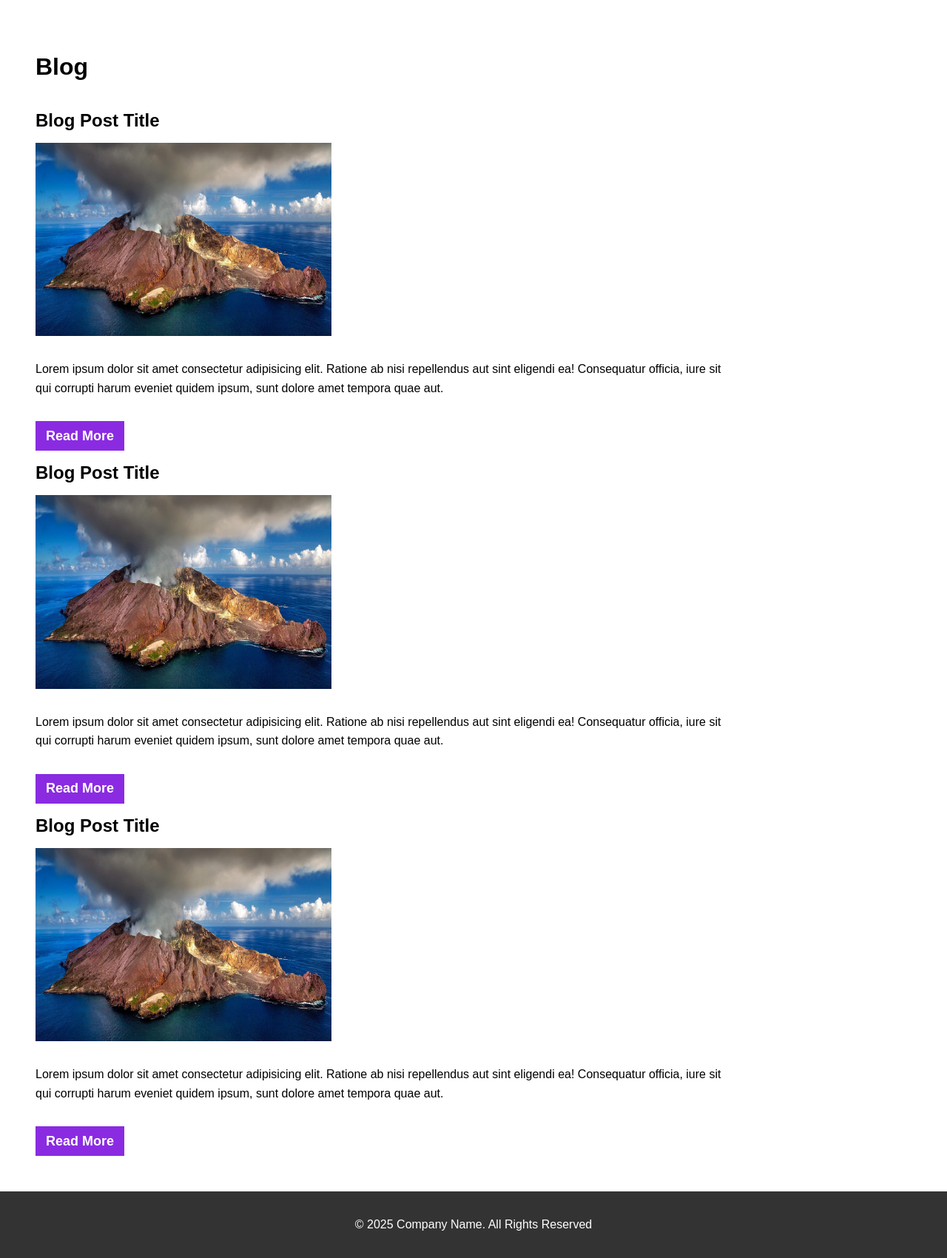
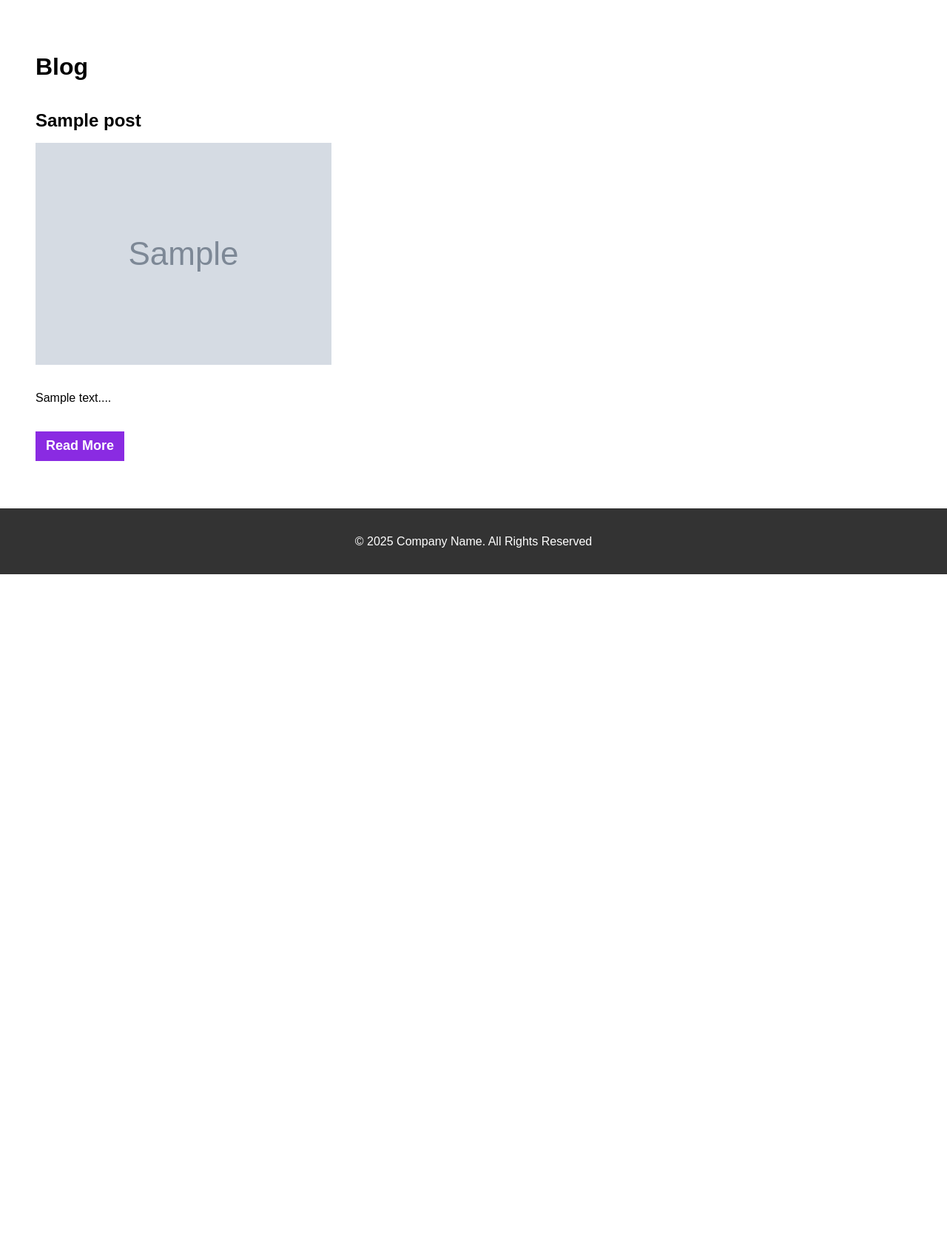
Before and after one commit to Practical-Web-Dev/cms-project, a PHP site: page /cms-project/blog.php in a window 1280 px wide. Shown: the part 88-1788 px from the top of the page at 74% size. After the commit the page ends 864 px from the top, so only its background shows below. Run offline with PHP 8.4, Linux system fonts and the light colour scheme; tables that the repository leaves empty or names only in its code hold one stand-in row (values such as "Sample post"); grey boxes marked "Sample" are stand-in pictures; some libraries are stand-ins or nearby versions.

Commit message:
create and loop posts complete

```diff
--- a/blog.php
+++ b/blog.php
@@ -1,31 +1,23 @@
+<?php
+require_once 'includes/config.php';
+ $result = $conn->query("SELECT * FROM posts ORDER BY created_at DESC");
+?>
 <?php $page_title = "Blog"; ?>
 <?php include 'includes/head.php' ?>
 <?php include 'includes/header.php' ?>
 <main class="main-content-container">
   <h1 class="page-header">Blog</h1>
+  <?php while ($post = $result->fetch_assoc()):?>
   <div class="blog-post">
-    <h2 class="post-heading">Blog Post Title</h2>
-    <img class="featured-img m-bottom" src="img/blog-post-img.jpg" alt="blog post image">
-    <p class="blog-text">Lorem ipsum dolor sit amet consectetur adipisicing elit. Ratione ab nisi repellendus aut sint
-      eligendi ea!
-      Consequatur officia, iure sit qui corrupti harum eveniet quidem ipsum, sunt dolore amet tempora quae aut.</p>
-    <a class="btn-link purple-bg" href="blog-post.php">Read More</a>
+    <h2 class="post-heading"><?php echo htmlspecialchars($post['title']);?></h2>
+    <?php if (!empty($post['featured_image'])): ?>
+    <img class="featured-img m-bottom" src="<?php echo htmlspecialchars($post['featured_image']);?>" alt="blog post image">
+    <?php endif; ?>
+    <p class="blog-text">
+      <?php echo substr(strip_tags($post['content']),0,200) . '...';?>
+    </p>
+    <a class="btn-link purple-bg" href="blog-post.php?id=<?php echo $post['id']; ?>">Read More</a>
   </div>
-  <div class="blog-post">
-    <h2 class="post-heading">Blog Post Title</h2>
-    <img class="featured-img m-bottom" src="img/blog-post-img.jpg" alt="blog post image">
-    <p class="blog-text">Lorem ipsum dolor sit amet consectetur adipisicing elit. Ratione ab nisi repellendus aut sint
-      eligendi ea!
-      Consequatur officia, iure sit qui corrupti harum eveniet quidem ipsum, sunt dolore amet tempora quae aut.</p>
-    <a class="btn-link purple-bg" href="blog-post.php">Read More</a>
-  </div>
-  <div class="blog-post">
-    <h2 class="post-heading">Blog Post Title</h2>
-    <img class="featured-img m-bottom" src="img/blog-post-img.jpg" alt="blog post image">
-    <p class="blog-text">Lorem ipsum dolor sit amet consectetur adipisicing elit. Ratione ab nisi repellendus aut sint
-      eligendi ea!
-      Consequatur officia, iure sit qui corrupti harum eveniet quidem ipsum, sunt dolore amet tempora quae aut.</p>
-    <a class="btn-link purple-bg" href="blog-post.php">Read More</a>
-  </div>
+  <?php endwhile; ?>
 </main>
 <?php include 'includes/footer.php' ?>
--- a/styles/style.css
+++ b/styles/style.css
@@ -164,7 +164,7 @@ Naviagtion
   display: flex;
   align-items: center;
   justify-content: center;
-  margin-top: 1rem;
+  margin: 1rem 0rem;
   font-size: 18px;
   border: none;
   font-weight: bold;
@@ -352,6 +352,18 @@ AdminPage
   color: white;
 }
 
+.success-message {
+  color: green;
+  text-align: center;
+  font-size: 21px;
+}
+
+.error-message {
+  color: red;
+  text-align: center;
+  font-size: 21px;
+}
+
 /*
 
 
```
Also changed, not shown: admin.php (+12 -0 lines), blog-post.php (+30 -6 lines), create-post.php (+9 -3 lines), uploads/1753459312_featured-image-1.jpg (added), uploads/1753459387_featured-image-2.jpg (added), uploads/1753459401_featured-image-3.jpg (added).
